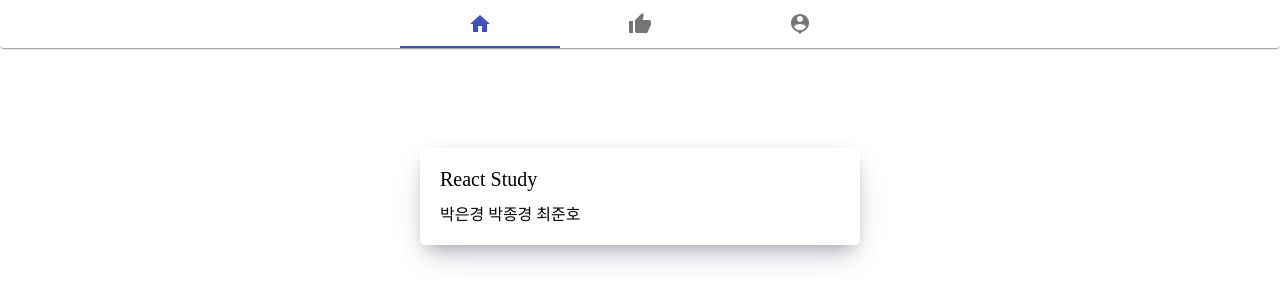
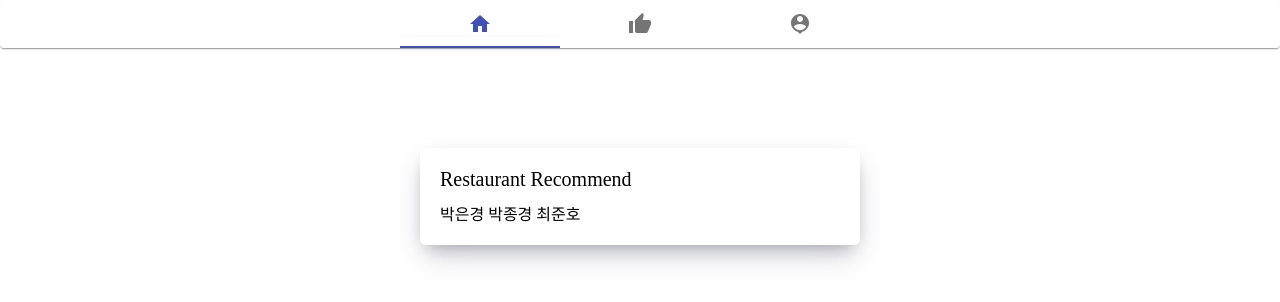
Before and after one commit to jjonggang/react-restaurant-recommend, a React (Create React App) app: page /#/about in a window 1280 px wide. Shown: the top 302 px of the page. Built offline with nearby package versions, Linux system fonts and the light colour scheme.

Commit message:
Update About.js

```diff
--- a/src/routes/About.js
+++ b/src/routes/About.js
@@ -5,7 +5,7 @@ function About(){
     return(
         <div className="about__container">
             <span>
-                React Study
+                Restaurant Recommend
             </span>
             <span>박은경 박종경 최준호</span>
         </div>
```
